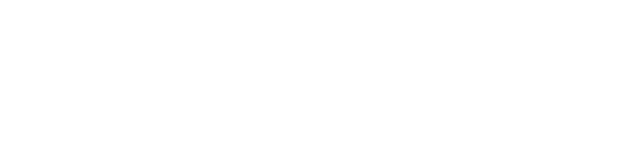
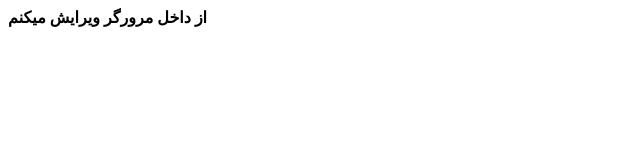
Before and after one commit to karvarzi/create-new-repository, a plain HTML site: page index.html in a window 1280 px wide. Shown: the whole page, without its empty margins (0-640 px from the left). Drawn offline with Linux system fonts and the light colour scheme.

Commit message:
متن جدید

```diff
--- a/index.html
+++ b/index.html
@@ -5,6 +5,6 @@
     <title>Title</title>
 </head>
 <body>
-
+<b>از داخل مرورگر ویرایش میکنم</b>
 </body>
 </html>
```
